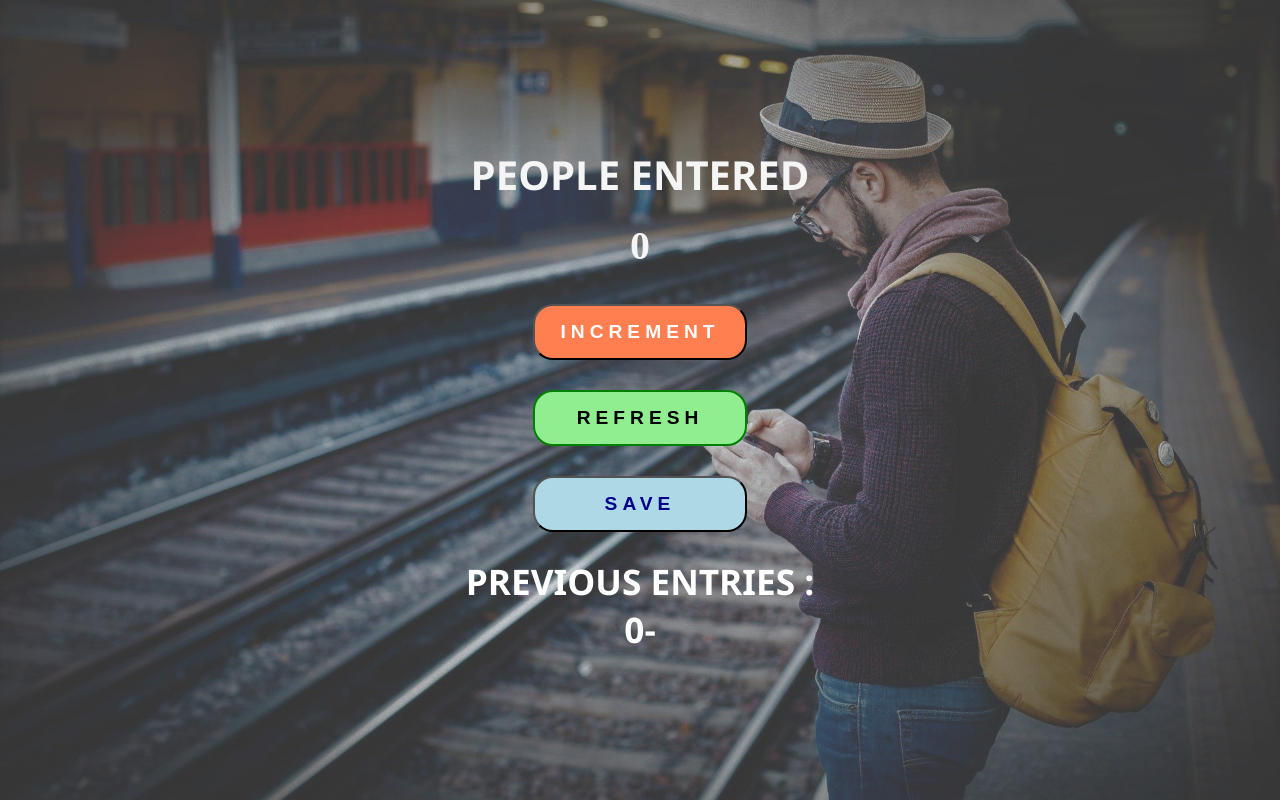
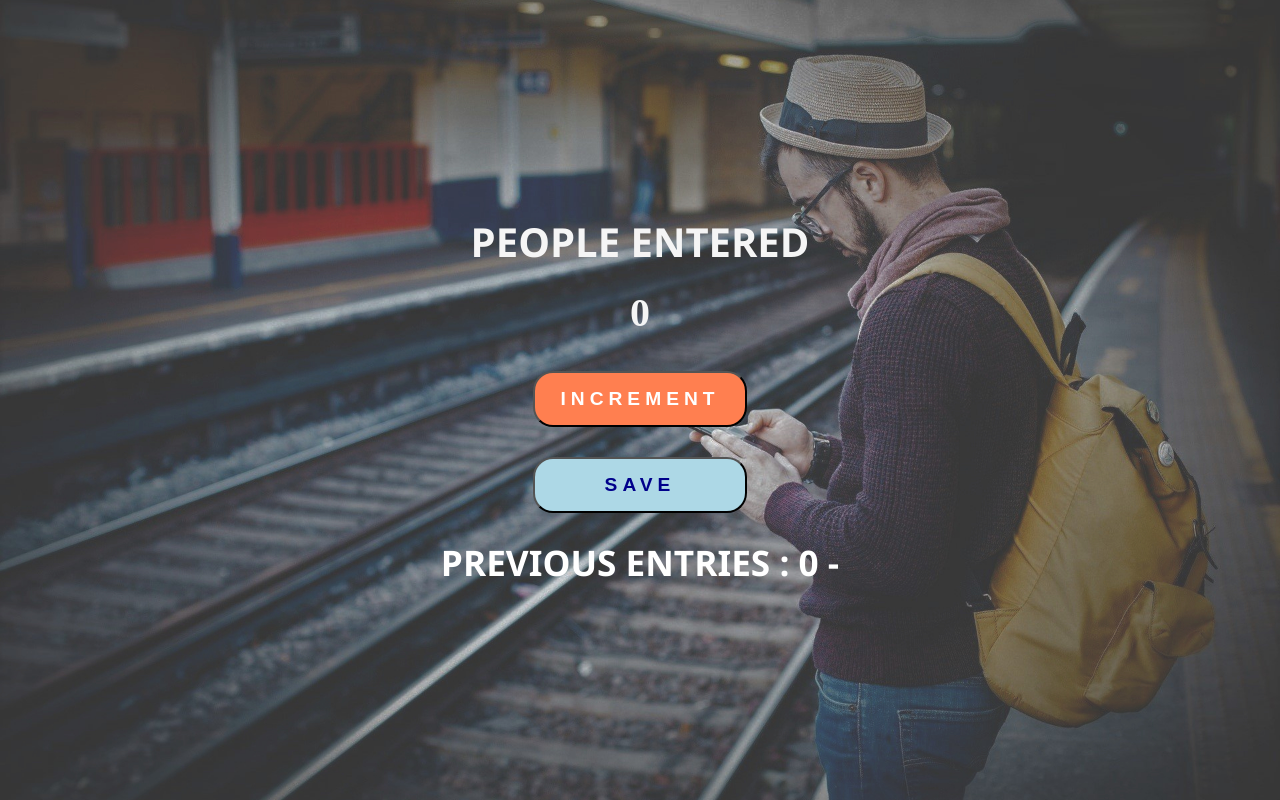
Before and after one commit to dev-sujay/people-counter-app, a plain HTML site: page index.html in a window 1280 px wide. Both pictures are taken after a click on the button "SAVE". Drawn offline with Linux system fonts and the light colour scheme.

Commit message:
decreased the code by a lot

```diff
--- a/index.html
+++ b/index.html
@@ -16,9 +16,9 @@
         <h1>People Entered</h1>
         <h2 id="count-el">0</h2>
         <button id="increment-btn" onclick="increment()">INCREMENT</button>
-        <button id="refresh-btn" onclick="refresh()">REFRESH</button>
+        <!-- <button id="refresh-btn" onclick="refresh()">REFRESH</button> -->
         <button id="save-btn" onclick="save()">SAVE</button>
-        <p id="save-el">Previous entries : <br></p>
+        <p id="save-el">Previous entries :  </p>
 
 
     </div>
--- a/script.js
+++ b/script.js
@@ -8,16 +8,19 @@ function increment() {
     document.getElementById("count-el").innerText = counter
 }
 
-function refresh()  {
+// function refresh()  {
+//     counter = 0
+//     document.getElementById("count-el").innerText = 0
+
+// }
+
+
+function save() {
+
+    let entryHistory = counter + " - "
+    saveEl.textContent += entryHistory
     counter = 0
     document.getElementById("count-el").innerText = 0
 
-}
-
-
-function save() {
-    let entryHistory = counter + "-"
-    saveEl.innerText += entryHistory
-
 
 }
--- a/style.css
+++ b/style.css
@@ -53,7 +53,7 @@ h1 {
 
 }
 
-#refresh-btn {
+/* #refresh-btn {
     padding: 15px 42px;
     margin: 15px;
     font-size: 1.2rem;
@@ -69,7 +69,7 @@ h1 {
 
     background-color: rgb(76, 141, 76);
 
-}
+} */
 
 #save-btn {
     padding: 15px 70px;
```
